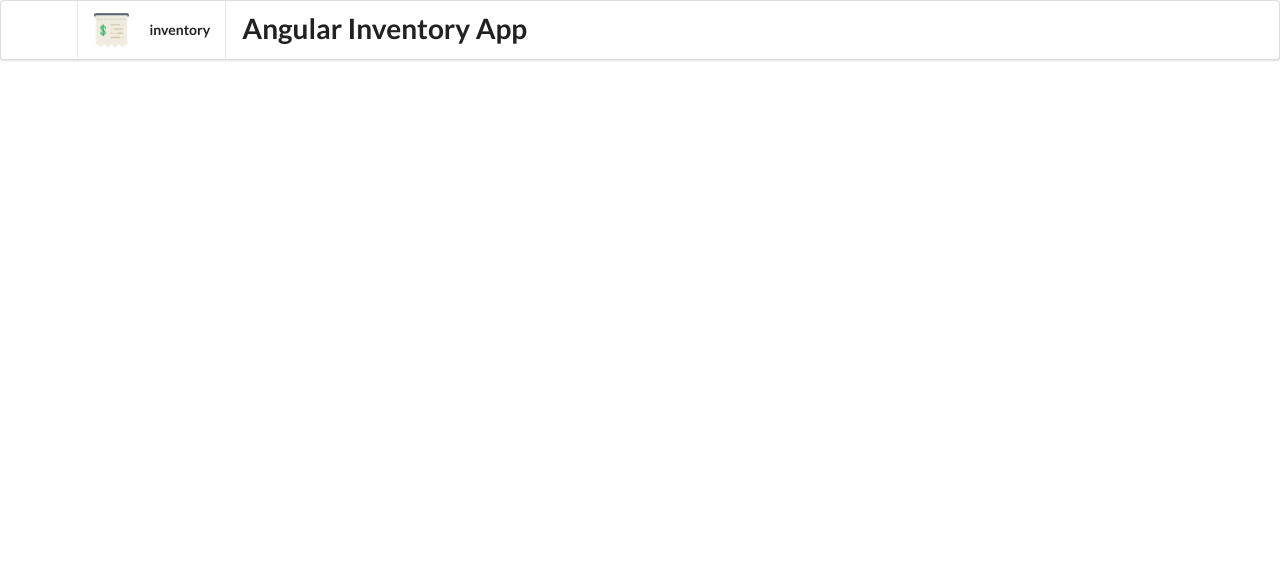
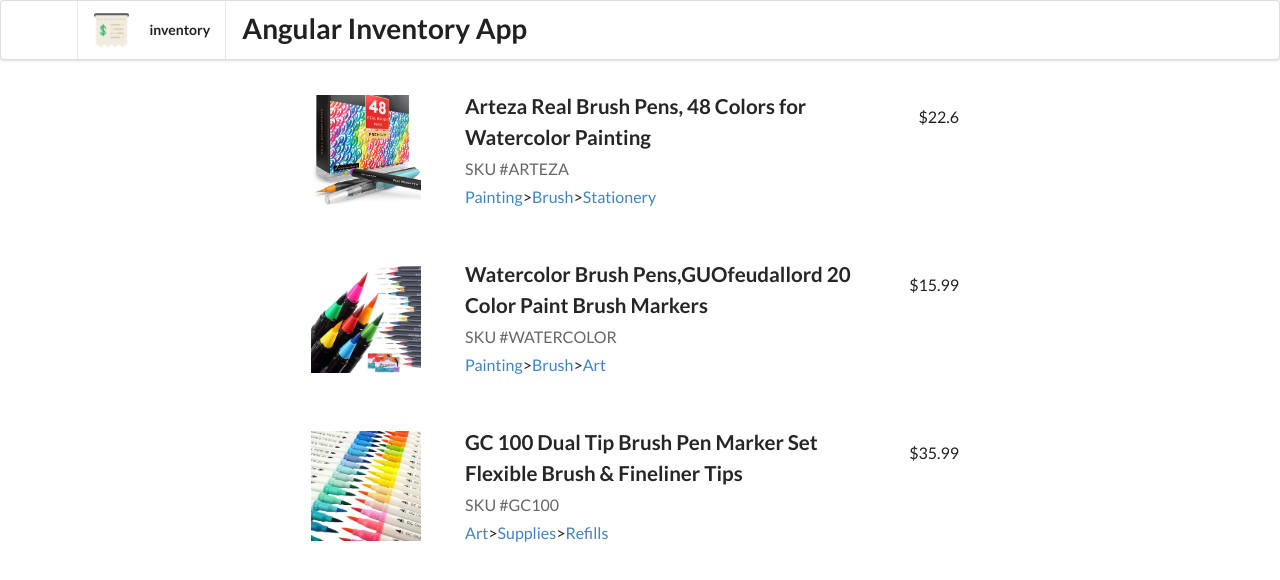
Before and after one commit to usbpendrive/angular-inventory-app, an Angular app: page / in a window 1280 px wide. Shown: the top 580 px of the page. Built offline with nearby package versions, Linux system fonts and the light colour scheme.

Commit message:
Product list component.

```diff
--- a/src/app/product-list/product-list.component.html
+++ b/src/app/product-list/product-list.component.html
@@ -1,3 +1,8 @@
 <div class="ui items">
-
+  <product-row
+    *ngFor="let myProduct of productList"
+    [product]="myProduct"
+    (click)='clicked(myProduct)'
+    [class.selected]="isSelected(myProduct)">
+  </product-row>
 </div>
```
Also changed, not shown: src/app/app.module.ts (+14 -2 lines).
